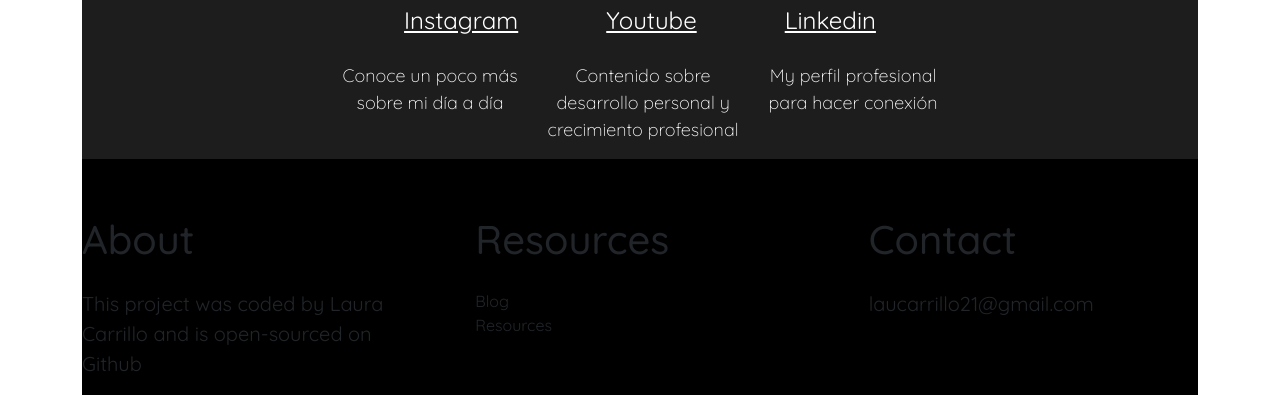
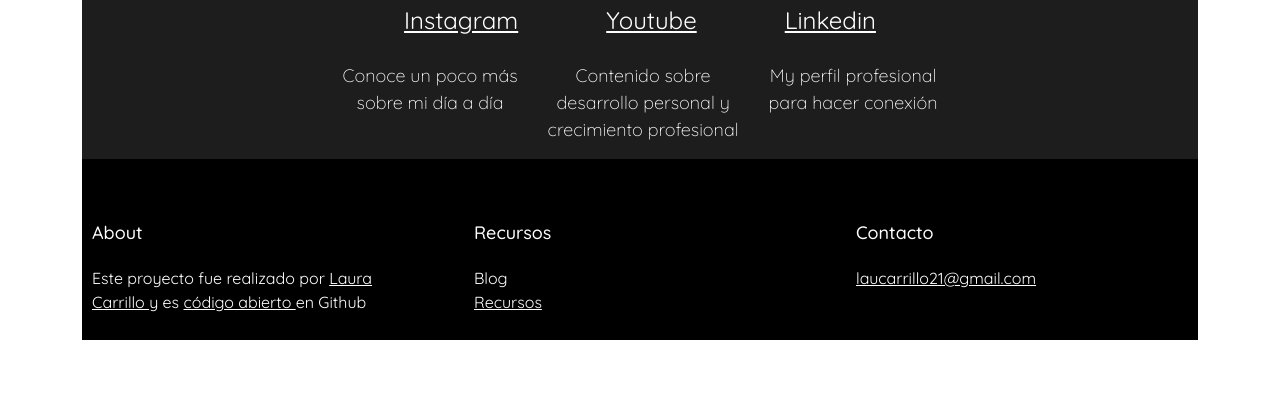
Before and after one commit to LauCarrillo21/lau-carrillo-website, a plain HTML site: page spanish-homepage.html in a window 1280 px wide. Shown: the part 1571-1966 px from the top of the page. After the commit the page ends 1911 px from the top, so only its background shows below. Drawn offline with nearby package versions, Linux system fonts and the light colour scheme.

Commit message:
finish spanish homepage

```diff
--- a/spanish-homepage.html
+++ b/spanish-homepage.html
@@ -33,7 +33,7 @@
             <a href="./spanish-homepage.html" class="active">  Inicio </a>
             </li>
             <li>
-            <a href="#"> Blog </a>
+            <a href="./spanish-homepage.html"> Blog </a>
             </li>
             <li>
             <a href="#">  Contacto </a>
@@ -125,26 +125,33 @@
     </div>
     <!-- Footer -->
     <footer>
-        <section class="grid grid-3-columns-first-narrow">
+        <section class="grid-3-columns">
         <div>
             <h3>
                 About
             </h3>
             <p>
-                This project was coded by Laura Carrillo and is open-sourced on Github
+                Este proyecto fue realizado por
+                <a href="https://www.linkedin.com/in/laura-carrillo21/" target="_blank" class="footer-link"> Laura Carrillo </a>
+                y es <a href="https://github.com/LauCarrillo21" target="_blank" class="footer-link"> código abierto </a>
+                en Github
             </p>
         </div>
         <div>
-            <h3> Resources </h3>
+            <h3> Recursos </h3>
             <ul>
                 <li> Blog </li>
-                <li> Resources </li>
+                <li>
+                    <a href="" target="_blank" class="footer-link">Recursos</a>
+                </li>
             </ul>
         </div>
         <div>
-            <h3> Contact </h3>
+            <h3> Contacto </h3>
             <p>
+                <a href="mailto:laucarrillo21@gmail.com" target="_blank" class="footer-link">
                 laucarrillo21@gmail.com
+                </a>
             </p>
         </div>
         </section>
--- a/style.css
+++ b/style.css
@@ -235,33 +235,46 @@ main a:hover {
 /* Footer */
 .grid-3-columns {
     grid-template-columns: 1fr 1fr 1fr;
-}
-
-.grid-3-columns-first-narrow {
-    grid-template-columns: 1fr 1fr 1fr;
+    padding:10px;
+    display: grid;
+    grid-gap: 50px;
 }
 
 footer {
     background:var(--main-color);
 }
 
-footer h3 {
+.grid-3-columns h3  {
     font-weight: 500;
     font-size: 18px;
+    color:var(--background-color);
 }
 
-footer p {
+.grid-3-columns p {
     font-size: 16px;
+    color: var(--background-color);
 }
 
-footer ul {
+.grid-3-columns ul {
     padding: 0;
 }
 
-footer li {
+.grid-3-columns li {
     list-style: none;
     margin: 0;
     padding: 0;
+    color: var(--background-color);
+}
+
+.footer-link {
+    color:var(--background-color);
+    transition: all 200ms ease-in-out;
+}
+
+.footer-link:hover {
+    cursor:pointer;
+    color:var(--accent-color);
+    text-decoration: none;
 }
 
 
```
Also changed, not shown: spanish-blog.html (added, +47 -0 lines).
